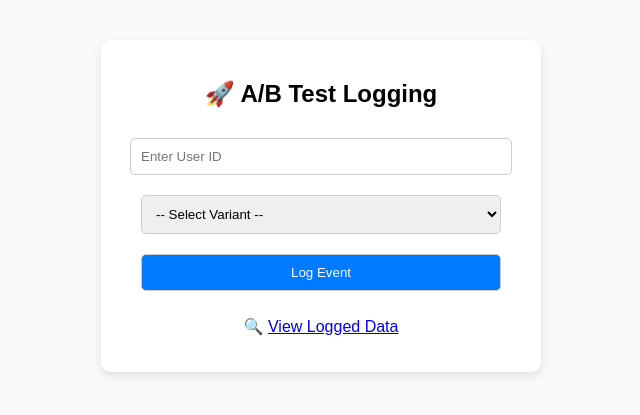
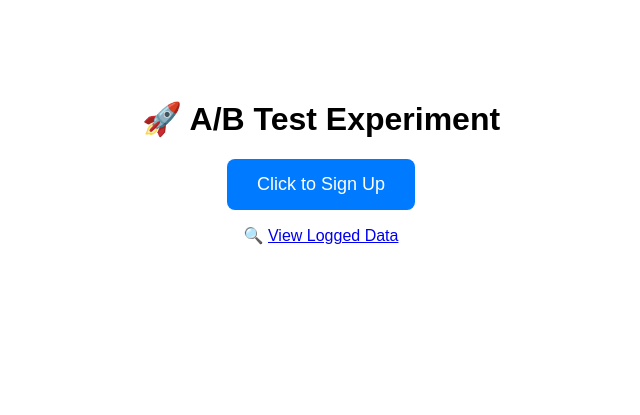
Before and after one commit to Garimaraj15/ab-test-project, a Flask app: page / in a window 1280 px wide. Shown: the top 415 px of the page, without its empty margins (319-959 px from the left). Run offline with Flask 3, Linux system fonts and the light colour scheme.

Commit message:
Updated app.py with MySQL signup flow + db.py SQL config + success click flow

```diff
--- a/app.py
+++ b/app.py
@@ -1,19 +1,20 @@
-from flask import Flask, request, render_template
+from flask import Flask, render_template, request
 import mysql.connector
 import os
+import random
 
 app = Flask(__name__)
 
-# Railway MySQL connection settings
+# Railway MySQL PUBLIC connection (use proxy URL)
 db_config = {
-    "host": os.getenv("MYSQLHOST", "mysql.railway.internal"),
+    "host": os.getenv("MYSQLHOST", "trolley.proxy.rlwy.net"),
     "user": os.getenv("MYSQLUSER", "root"),
     "password": os.getenv("MYSQLPASSWORD", "DTKsaZtDcENPGOcvTDLisOFpwnKKFltg"),
     "database": os.getenv("MYSQLDATABASE", "railway"),
-    "port": int(os.getenv("MYSQLPORT", 3306)),
+    "port": int(os.getenv("MYSQLPORT", 10071)),
 }
 
-# ✅ DB Init (1 बार table बना देगा)
+# ✅ DB Init
 def init_db():
     conn = mysql.connector.connect(**db_config)
     cursor = conn.cursor()
@@ -32,21 +33,25 @@ def init_db():
 def index():
     return render_template("index.html")
 
-# ✅ Insert Data
-@app.route('/log', methods=['POST'])
-def log_data():
-    user_id = request.form.get("user_id")
-    variant = request.form.get("variant")
+# ✅ Auto Signup on Click
+@app.route('/signup', methods=['POST'])
+def signup():
+    # Random user ID (you can replace with actual input if needed)
+    user_id = f"user_{random.randint(1000,9999)}"
 
+    # Randomly assign variant A or B
+    variant = random.choice(["A", "B"])
+
+    # Insert into MySQL
     conn = mysql.connector.connect(**db_config)
     cursor = conn.cursor()
     cursor.execute("INSERT INTO logs (user_id, variant) VALUES (%s, %s)", (user_id, variant))
     conn.commit()
     conn.close()
 
-    return "✅ Data Logged in MySQL!"
+    return f"🎉 Congrats {user_id}! You have been assigned to Variant {variant}"
 
-# ✅ Fetch Data (for debugging)
+# ✅ Debug: Show all logs
 @app.route('/show')
 def show_data():
     conn = mysql.connector.connect(**db_config)
@@ -54,7 +59,12 @@ def show_data():
     cursor.execute("SELECT * FROM logs")
     rows = cursor.fetchall()
     conn.close()
-    return {"logs": rows}
+
+    html = "<h2>All Logged Data</h2><table border='1'><tr><th>ID</th><th>User</th><th>Variant</th><th>Created At</th></tr>"
+    for row in rows:
+        html += f"<tr><td>{row[0]}</td><td>{row[1]}</td><td>{row[2]}</td><td>{row[3]}</td></tr>"
+    html += "</table>"
+    return html
 
 if __name__ == "__main__":
     init_db()
--- a/templates/index.html
+++ b/templates/index.html
@@ -4,57 +4,24 @@
   <meta charset="UTF-8">
   <title>A/B Test App</title>
   <style>
-    body {
-      font-family: Arial, sans-serif;
-      margin: 40px;
-      text-align: center;
-      background: #f9f9f9;
-    }
-    .container {
-      background: white;
-      padding: 20px;
-      border-radius: 10px;
-      max-width: 400px;
-      margin: auto;
-      box-shadow: 0px 4px 10px rgba(0,0,0,0.1);
-    }
-    input, select, button {
-      margin: 10px 0;
-      padding: 10px;
-      width: 90%;
-      border-radius: 5px;
-      border: 1px solid #ccc;
-    }
+    body { font-family: Arial, sans-serif; text-align: center; margin-top: 100px; }
     button {
+      padding: 15px 30px;
+      font-size: 18px;
+      border: none;
+      border-radius: 8px;
       background: #007BFF;
       color: white;
       cursor: pointer;
     }
-    button:hover {
-      background: #0056b3;
-    }
-    .success {
-      color: green;
-      font-weight: bold;
-    }
+    button:hover { background: #0056b3; }
   </style>
 </head>
 <body>
-  <div class="container">
-    <h2>🚀 A/B Test Logging</h2>
-    <form method="POST" action="/log">
-      <input type="text" name="user_id" placeholder="Enter User ID" required>
-
-      <select name="variant" required>
-        <option value="">-- Select Variant --</option>
-        <option value="A">Variant A</option>
-        <option value="B">Variant B</option>
-      </select>
-
-      <button type="submit">Log Event</button>
-    </form>
-
-    <p>🔍 <a href="/show" target="_blank">View Logged Data</a></p>
-  </div>
+  <h1>🚀 A/B Test Experiment</h1>
+  <form method="POST" action="/signup">
+    <button type="submit">Click to Sign Up</button>
+  </form>
+  <p>🔍 <a href="/show" target="_blank">View Logged Data</a></p>
 </body>
 </html>
```
Also changed, not shown: 1 other file.
